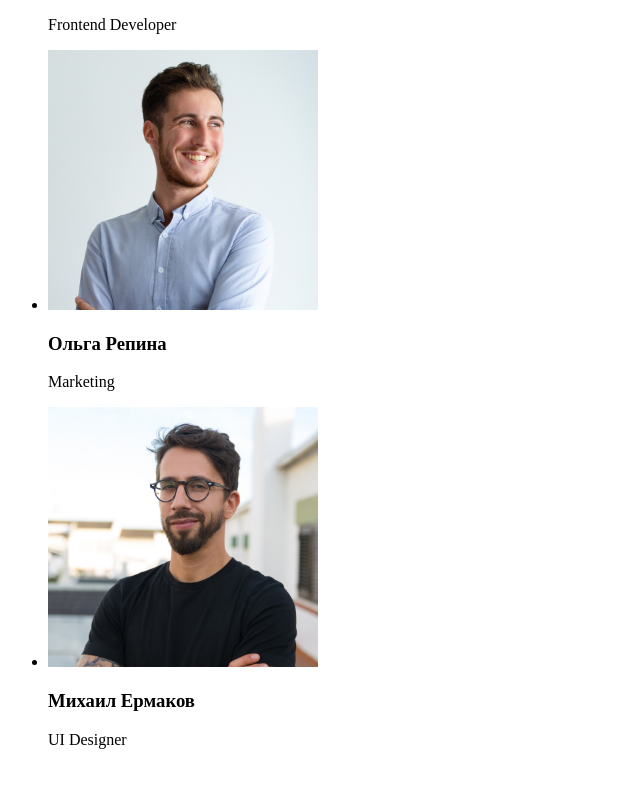
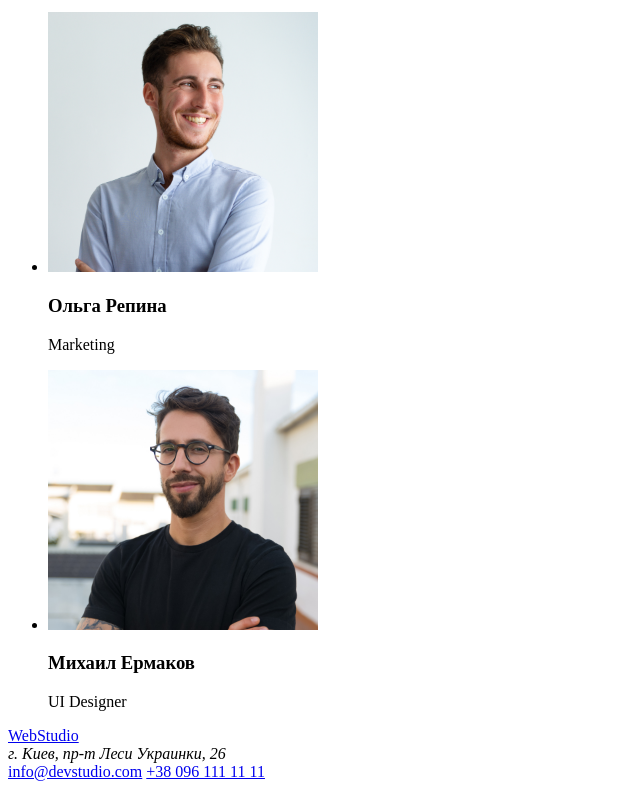
Before and after one commit to YanaSheri/goit-markup-hw-01, a plain HTML site: page index.html in a window 1280 px wide. Shown: the part 1695-2484 px from the top of the page, without its empty margins (0-640 px from the left). Before the commit the page ends 2460 px from the top, so only its background shows below. Drawn offline with Linux system fonts and the light colour scheme.

Commit message:
Добавляет футер, меняет лого на ссылку

```diff
--- a/index.html
+++ b/index.html
@@ -8,7 +8,7 @@
 </head>
 <body>
     <header>
-        <h1>WebStudio</h1>
+        <a href="/">WebStudio</a>
         <ul>
             <li>
                 <a href="">Studio</a>
@@ -95,8 +95,13 @@
                 </li>
             </ul>
         </section>
+    </main>
 
-    </main>
-    <footer></footer>
+    <footer>
+        <a href="/">WebStudio</a>
+        <address>г. Киев, пр-т Леси Украинки, 26</address>
+        <a href="mailto:info@devstudio.com">info@devstudio.com</a>
+        <a href="tel:+380961111111">+38 096 111 11 11</a>
+    </footer>
 </body>
 </html>
```
